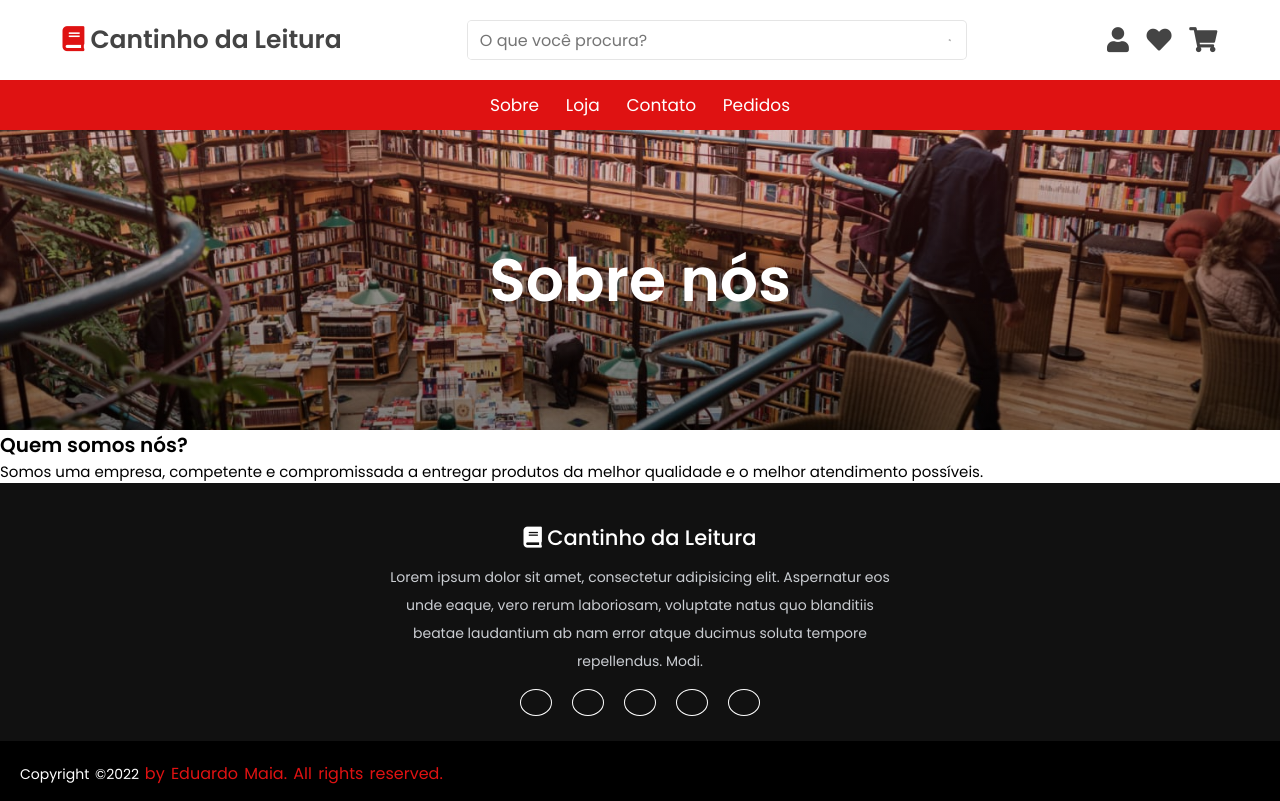
After one commit to edumaia87/TP2-WEB1, a PHP site: page /views/about.php in a window 1280 px wide. The commit adds this page. Run offline with PHP 8.4, Linux system fonts and the light colour scheme.

Commit message:
estilizando a home e a tela de sobre

```diff
--- a/css/style.css
+++ b/css/style.css
@@ -190,10 +236,150 @@ html::-webkit-scrollbar-thumb {
 }
 
 .box-container button:hover {
+    transition: .2s ease-in-out;
     background: var(--dark-color);
+    cursor: pointer;
 }
 
 .box-container #price {
     font-weight: bold;
     margin-top: 30px;
 }
+
+/* Footer */
+.footer {
+    position: relative;
+    bottom: 0;
+    left: 0;
+    right: 0;
+    background: #111;
+    height: auto;
+    width: 100%;
+    padding-top: 40px;
+    color: #fff;
+}
+
+.footer .footer-content {
+    display: flex;
+    align-items: center;
+    justify-content: center;
+    flex-direction: column;
+    text-align: center;
+}
+
+.footer-content h3 {
+    font-size: 2.1rem;
+    font-weight: 500;
+    line-height: 3rem;
+}
+
+.footer-content p {
+    max-width: 500px;
+    margin: 10px auto;
+    line-height: 28px;
+    font-size: 14px;
+    color: #cacdd2;
+}
+
+.socials {
+    list-style: none;
+    display: flex;
+    align-items: center;
+    justify-content: center;
+    margin: 1rem 0 3rem 0;
+}
+
+.socials li {
+    margin: 0 10px;
+}
+
+.socials a {
+    text-decoration: none;
+    color: #fff;
+    border: 1.1px solid white;
+    padding: 5px;
+    border-radius: 50%;
+}
+
+.socials a i {
+    font-size: 1.1rem;
+    width: 20px;
+    transition: color .4s ease;
+}
+
+.socials a:hover i {
+    color: var(--dark-color);
+}
+
+.footer-bottom {
+    background: #000;
+    width: 100%;
+    padding: 20px;
+    padding-bottom: 40px;
+    text-align: center;
+}
+
+.footer-bottom p {
+    float: left;
+    font-size: 14px;
+    word-spacing: 2px;
+}
+
+.footer-bottom p a {
+   color: var(--red);
+   font-size: 16px;
+   text-decoration: none;
+}
+
+.footer-bottom p a:hover {
+    transition: .2s ease-in-out;
+    color: var(--dark-color);
+}
+
+@media (max-width:500px) {
+    .footer-menu ul{
+      display: flex;
+      margin-top: 10px;
+      margin-bottom: 20px;
+    }
+}
+
+/* Sobre */
+.about-banner {
+    display: flex;
+    align-items: center;
+    justify-content: center;
+    flex-direction: column;
+    text-align: center;
+    background-image: linear-gradient(rgba(133, 45, 45, 0.26), rgba(0, 0, 0, 0.5)), url('../img/about-us.jpg');
+    background-size: cover;
+    background-repeat: no-repeat;
+    background-position: center;
+    background-attachment: fixed;
+
+    height: 300px;
+    font-size: 30px;
+    font-weight: bold;
+    color: var(--white);
+}
+
+.who-are-we {
+    display: flex;
+    flex-direction: column;
+    justify-content: center;
+    align-items: flex-start;
+}
+.who-are-we h2 {
+    font-size: 20px;
+}
+
+.who-are-we p {
+    font-size: 15px;
+    text-align: justify;
+    font-weight: 400;
+}
+
+.who-are-we .who-img {
+    width: 25%;
+    background-image: url('../img/books.jpeg');
+}
--- /dev/null
+++ b/views/about.php
@@ -0,0 +1,23 @@
+<!DOCTYPE html>
+<html lang="pt-br">
+<head>
+    <meta charset="UTF-8">
+    <meta name="viewport" content="width=device-width, initial-scale=1.0">
+    <title>Sobre</title>
+</head>
+<body>
+    <?php include 'header.php' ?>
+
+    <div class="about-banner">
+        <h1>Sobre nós</h1>
+    </div>
+
+    <div class="who-are-we">
+        <h2>Quem somos nós?</h2>
+        <p>Somos uma empresa, competente e compromissada a entregar produtos da melhor qualidade e o melhor atendimento possíveis.</p>
+        <div class="who-img"></div>
+    </div>
+
+    <?php include 'footer.php' ?>
+</body>
+</html>
--- /dev/null
+++ b/views/footer.php
@@ -0,0 +1,19 @@
+<link rel="stylesheet" href="https://cdnjs.cloudflare.com/ajax/libs/font-awesome/5.15.4/css/all.min.css">
+<link rel="stylesheet" href="../css/style.css">
+<footer class="footer">
+    <div class="footer-content">
+        <h3><i class="fa fa-book"></i> Cantinho da Leitura</h3>
+        <p>Lorem ipsum dolor sit amet, consectetur adipisicing elit. Aspernatur eos unde eaque, vero rerum laboriosam, voluptate natus quo blanditiis beatae laudantium ab nam error atque ducimus soluta tempore repellendus. Modi.</p>
+        <ul class="socials">
+            <li><a href="#"><i class="fa fa-facebook"></i></a></li>
+            <li><a href="#"><i class="fa fa-twitter"></i></a></li>
+            <li><a href="#"><i class="fa fa-google-plus"></i></a></li>
+            <li><a href="#"><i class="fa fa-youtube"></i></a></li>
+            <li><a href="#"><i class="fa fa-linkedin-square"></i></a></li>
+        </ul>
+    </div>
+
+    <div class="footer-bottom">
+        <p>Copyright &copy;2022 <a href="#">by Eduardo Maia. All rights reserved.</a></p>
+    </div>
+</footer>
--- a/views/header.php
+++ b/views/header.php
@@ -1,6 +1,6 @@
 <header class="header">
     <div class="header-1">
-        <a href="#home.php" class="logo"> <i class="fas fa-book"></i> Cantinho da Leitura</a>
+        <a href="home.php" class="logo"> <i class="fas fa-book"></i> Cantinho da Leitura</a>
 
         <form action="" class="search-form">
             <input type="search" name="" placeholder="O que você procura?" id="search-box">
@@ -8,6 +8,7 @@
         </form>
 
         <div class="icons">
+
             <div id="search-btn" class="fas fa-search"></div>
             <div id="login-btn">
                 <!-- <ul id="user-options">
@@ -28,6 +29,8 @@
                     </li>
                 </ul> -->
             </div>
+            <a href="#" class="fas fa-user"></a>
+            <a href="#" class="fas fa-heart"></a>
             <a href="cart.php" class="fas fa-shopping-cart"></a>
 
         </div>
@@ -35,10 +38,10 @@
 
     <div class="header-2">
         <nav class="navbar">
-            <a href="#about.php">Sobre</a>
-            <a href="#store.php">Loja</a>
-            <a href="#contact.php">Contato</a>
-            <a href="#orders.php">Pedidos</a>
+            <a href="about.php">Sobre</a>
+            <a href="store.php">Loja</a>
+            <a href="contact.php">Contato</a>
+            <a href="orders.php">Pedidos</a>
         </nav>
     </div>
 </header>
```
Also changed, not shown: other parts of css/style.css (+49 -3 lines), views/home.php (+7 -5 lines), img/about-us.jpg (added), img/books.jpeg (added).
